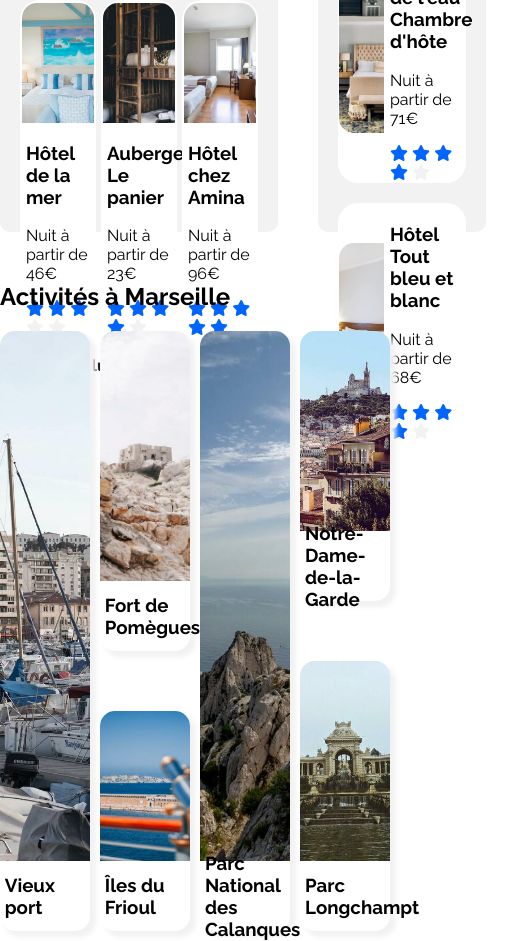
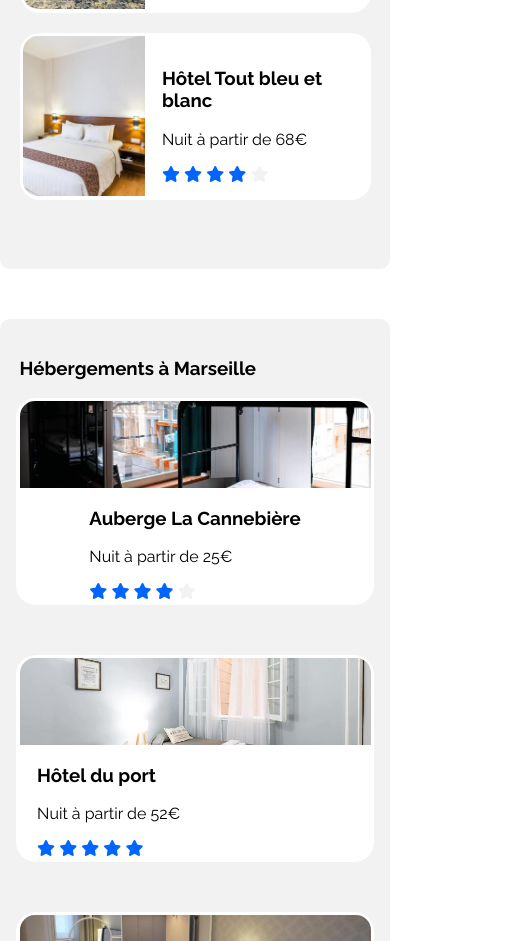
Before and after one commit to Payousy/Projet2-Reservia, a plain HTML site: page index.html in a window 390 px wide. Shown: the part 1059-2000 px from the top of the page, 530 px wide, since content can reach past the window. Drawn offline with Linux system fonts and the light colour scheme.

Commit message:
Ajout version mobileHead

```diff
--- a/Dossier/style.css
+++ b/Dossier/style.css
@@ -77,7 +77,7 @@ body{
     font-family : 'Raleway', sans-serif ;
 
     width: 100%;
-    max-width: 1200px;
+    max-width: 1300px;
     margin: 0 auto;
 /*Fin partie body*/
 }
@@ -130,6 +130,9 @@ nav li {
     display: flex;
     justify-content: center;
     align-items: center;
+}
+.desktopnone {
+        display: none;
 }
 .bordurecherche{
     width: 400px;
@@ -350,6 +353,11 @@ nav li {
 }
 
 /*Section activités*/
+.activitesglobal {
+        display: flex;
+        justify-content: space-between;
+        align-items: center;
+}
 .activMarseille {
     margin-top: 50px;
     margin-bottom: 50px;
@@ -448,3 +456,162 @@ border-radius: 15px 15px 0 0 ;
 .margeAssistance {
     margin-right: 15%;
 }
+/*Version responsive*/
+@media screen and (max-width: 1170px) {
+    .modelecarte {
+        max-height: 200px;
+            width: 30%;
+            height: 228px;
+           /*1960*/
+    }
+}
+
+@media screen and (max-width: 960px) {
+    #hebergements {
+        flex-direction: column-reverse;
+    }
+    .tblocpopulaire {
+        flex: none;
+        width: 90%;
+        margin-left: 0;
+        padding: 5%;
+    }
+    .tblocmarseille {
+        flex: none;
+        width: 90%;
+        margin-right: 0;
+        margin-top: 50px;
+        padding: 5%;
+    }
+}
+
+
+@media screen and (max-width: 520px) {
+    .mobilenav {
+        width: 50%;
+
+    }
+
+    .sizeHA {
+        order: 1;
+        width: 100%;
+        margin-left: 0;
+        margin: 30%;
+    }
+    .mobilenav {
+        width: 100%;
+        flex-direction: row;
+        flex-wrap: wrap;
+
+    }
+
+}
+
+
+@media screen and (max-width: 560px) {
+    .flexrevers {
+        display: flex;
+    flex-direction: column-reverse;
+
+    }
+    .flexclomncentreres {
+        flex-direction: column;
+    }
+    .cartactivite1 {
+        width: 40%;
+        height: 180px;
+        padding-right: 15%;
+        padding-left: 15%;
+    }
+    .imgactivite1 {
+        width: 175%;
+        height: 530px;
+    }
+    .titreactivites {
+        width: 95%;
+        margin-right: 60%;
+    }
+    .imgactivite4 {
+        width: 175%;
+        height: 530px;
+    }
+    .blocactivitefinp {
+        width: 69%;
+
+        margin: 5%;
+    }
+    .imgactivite2 {
+        width: 100%;
+        height: 130px;
+    }
+    .tblocmarseille {
+        height: auto;
+    }
+    .bloc1 {
+        flex-direction: column;
+        margin-bottom: 0;
+    }
+    .bloc2 {
+        flex-direction: column;
+        margin-top: 0;
+    }
+    .modelecarte {
+        width: 100%;
+        margin-bottom: 50px;
+    }
+    .descriptcartes {
+        min-width: auto;
+    }
+    .activitesglobal {
+        flex-direction: column;
+        height: auto;
+    }
+    .cartactivites {
+        width: 100%;
+        margin-bottom: 50px;
+    }
+     .blocactivitefinp {
+        width: 100%;
+        height: auto;
+    }
+    .cartactivitefinp {
+        margin-bottom: 50px;
+    }
+    .imgactivite1, .imgactivite2, .imgactivite3, .imgactivite4, .imgactivite5, .imgactivite6 {
+        height: 200px;
+    }
+    .taillefooter {
+        flex-direction: column;
+        align-items:flex-start;
+        height: auto;
+        padding-left: 20px;
+    }
+    .margeApropos {
+        margin-left: 0;
+    }
+    .bordurecherche{
+        width: auto;
+        border: none;
+
+    }
+    .boutonrecherche {
+        width: 50px;
+        border-radius: 15px;
+    }
+    .bordurecherche :hover {
+        background: rgba(255, 255, 255, 0.808);
+        color: blue;
+    }
+
+    .recherche{
+        width: 200px;
+
+    }
+    .desktopnone {
+        display: block;
+    }
+    .mobilenone {
+        display: none;
+    }
+   /*560px mobile version*/
+}
--- a/index.html
+++ b/index.html
@@ -16,12 +16,17 @@
         <!--header : logo du site et menu navigation-->
         <header>
                 <img id="LogoReservia" src="Dossier/images/logo/Reservia@3x.png" alt="logo du site réservia" >
-                <nav class="border purple">
+                <nav class=" border purple">
+                    <div class="zisenav">
                         <ul>
+                            <div class="sizeHA mobilenav flexcenter">
                                 <li class="border blue"><a href="#hebergements" class="decorationone">Hébergements</a></li>
                                 <li class="border blue"><a class="coloractivites decorationone" href="#activites">Activités</a></li>
+                            </div>
+
                             <li class="border blue"><a href="#" class="decorationone">S'inscrire</a></li>
                         </ul>
+                    </div>
                 </nav>
         </header>
         <main>
@@ -32,7 +37,10 @@
                         <div class="flexcenter bordurecherche">
                             <div class="backgrey flexcenter mapicon"><i  class =" fas fa-map-marker-alt " > </i></div>
                             <div><input class="recherche flexcenter bordurezero paddingrecherche" type="saerch" value="Marseille, France"></div>
-                            <div class="backblue flexcenter boutonrecherche">Recherche</div>
+                            <div class="backblue flexcenter boutonrecherche">
+                               <span class="mobilenone">Recherche</span>
+                               <span class="desktopnone"><i class="fas fa-search"></i></span>
+                            </div>
                         </div>
                         <div class="filtres">
                             <h3>Filtres</h3>
@@ -44,10 +52,10 @@
                     <p class="info">Plus de 500 logements sont disponobles dans cette ville.</p>
                     <!--Fin de la section de reservation-->
             </section>
-            <section id="hebergements" class="flexaround">
-                <div class="flexcolumnaround tblocmarseille backgrey blocs">
+            <section id="hebergements" class="flexrevers flexaround">
+                <div class=" flexcolumnaround tblocmarseille backgrey blocs">
                     <h3>Hébergements à Marseille</h3>
-                    <div class="bloc1 flexbetween">
+                    <div class="flexclomncentreres sizeblocMarseille bloc1 flexbetween">
                         <div class="modelecarte flexcolumncentre">
                             <div class="imgmodele1"></div>
                             <div>
@@ -91,7 +99,7 @@
                             </div>
                         </div>
                     </div>
-                    <div class="bloc2 flexbetween">
+                    <div class="flexclomncentreres bloc2 flexbetween">
                         <div class="modelecarte flexcolumncentre">
                             <div class="imgmodele4"></div>
                             <div class="descriptcartes">
@@ -194,7 +202,7 @@
             <section id="activites" class="activMarseille">
                 <h2>Activités à Marseille</h2>
 
-                <div class="flexbetween cartactivites">
+                <div class="activitesglobal flexclomncentreres cartactivites">
                     <div class="cartactivite1 flexcolumncentre">
                         <div class="imgactivite1"></div>
                         <div class="hauteurtitre titreactivites"><h3>Vieux port</h3></div>
@@ -234,7 +242,7 @@
             </section>
             <!--Footer : comporte les différentes informations complémentaires de Réservia-->
            <footer>
-                <div class="taillefooter flexbetween backgrey">
+                <div class="flexclomncentreres taillefooter flexbetween backgrey">
                     <div class="margeApropos tailleblocs">
                         <h3>A propos</h3>
 
```
Lines whose indentation alone changed are shown as unchanged.
